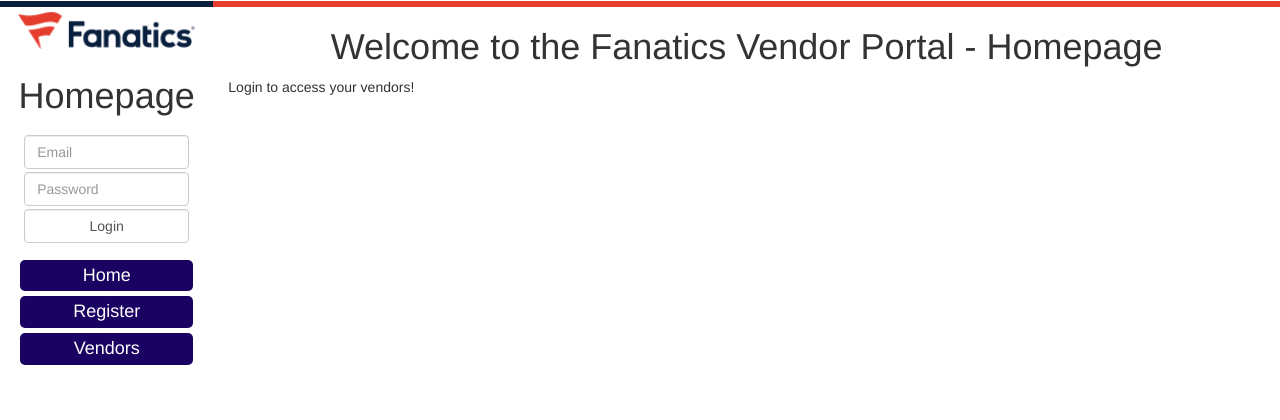
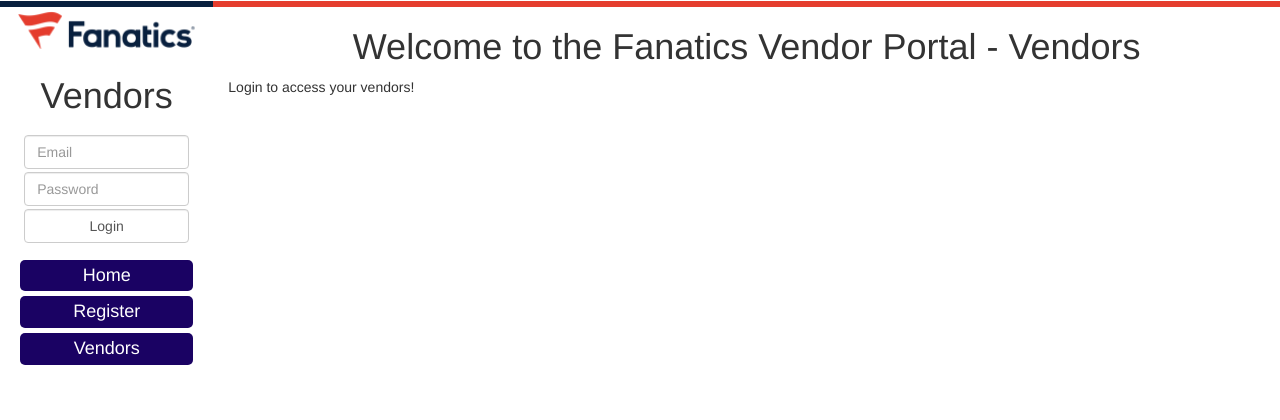
Before and after one commit to JustinKoning/HackCamp, a PHP site: page /vendors.php in a window 1280 px wide. Shown: the top 420 px of the page. Run offline with PHP 8.4, Linux system fonts and the light colour scheme; data that the repository does not hold is empty; some libraries are stand-ins or nearby versions.

Commit message:
Fixed pageTitle

```diff
--- a/vendors.php
+++ b/vendors.php
@@ -5,7 +5,7 @@ require_once('Models/VendorDataSet.php');
 
 $user = new User();
 $view = new stdClass();
-$view->pageTitle = 'Homepage';
+$view->pageTitle = 'Vendors';
 
 $vendorDataSet = new VendorDataSet();
 $view->vendorDataSet = $vendorDataSet->fetchAssociatedVendors('1');
```
